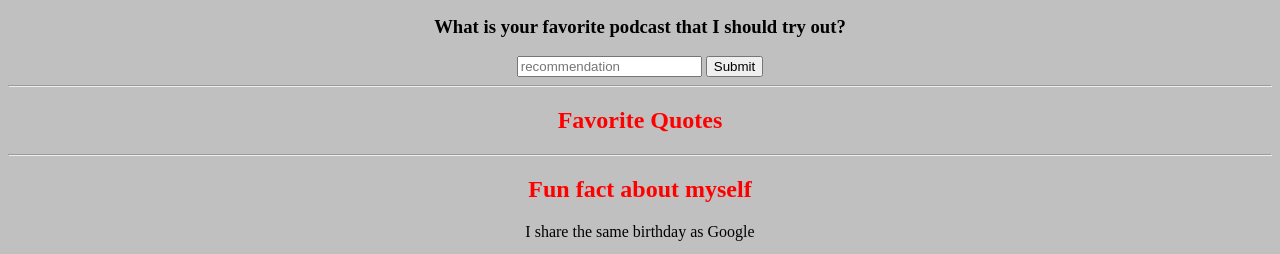
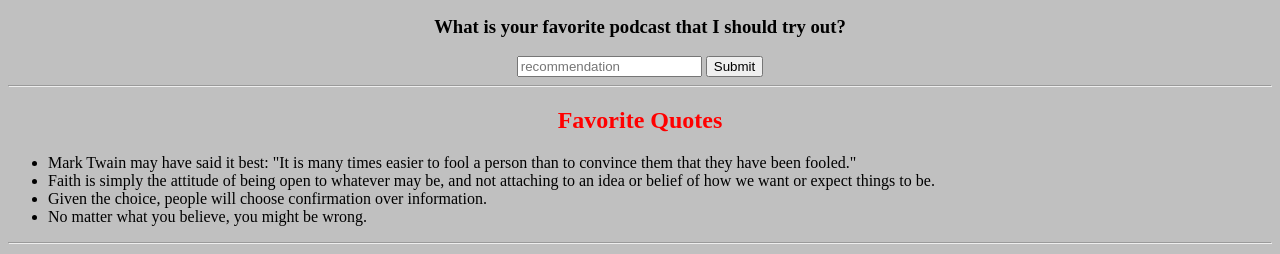
Before and after one commit to Montana-Code-School/Simple-HTML-Site, a plain HTML site: page index.html in a window 1280 px wide. Shown: the part 1666-1920 px from the top of the page. Drawn offline with Linux system fonts and the light colour scheme; files whose address does not match are found by name.

Commit message:
updating index.html file

```diff
--- a/index.html
+++ b/index.html
@@ -101,6 +101,14 @@
 
         <hr>
         <h2> Favorite Quotes </h2>
+          <ul align="left">
+            <li> Mark Twain may have said it best: "It is many times easier to fool
+               a person than to convince them that they have been fooled."</li>
+            <li> Faith is simply the attitude of being open to whatever may be,
+              and not attaching to an idea or belief of how we want or expect things to be.</li>
+            <li> Given the choice, people will choose confirmation over information. </li>
+            <li> No matter what you believe, you might be wrong. </li>
+          </ul>
         <hr>
         <h2> Fun fact about myself </h2>
         <p> I share the same birthday as Google </p>
```
